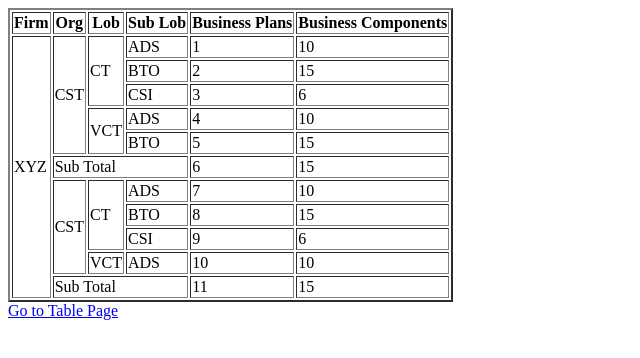
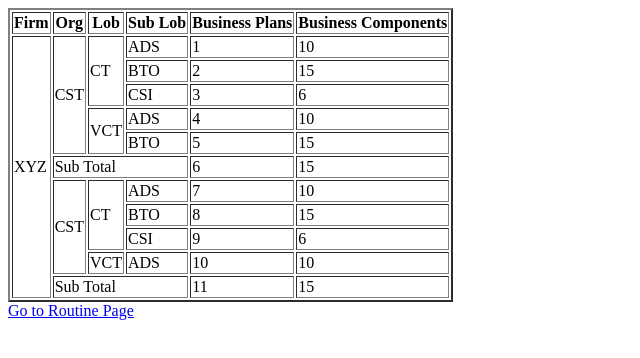
Before and after one commit to bhuban3/Web-Application-Developement-, a plain HTML site: page index.html in a window 1280 px wide. Shown: the full height of the page, 0-640 px from the left. Drawn offline with Linux system fonts and the light colour scheme.

Commit message:
Update index.html

```diff
--- a/index.html
+++ b/index.html
@@ -83,4 +83,4 @@
 </body>
 
 </html>
-<a href="Routine.html">Go to Table Page</a>
+<a href="Routine.html">Go to Routine Page</a>
```
